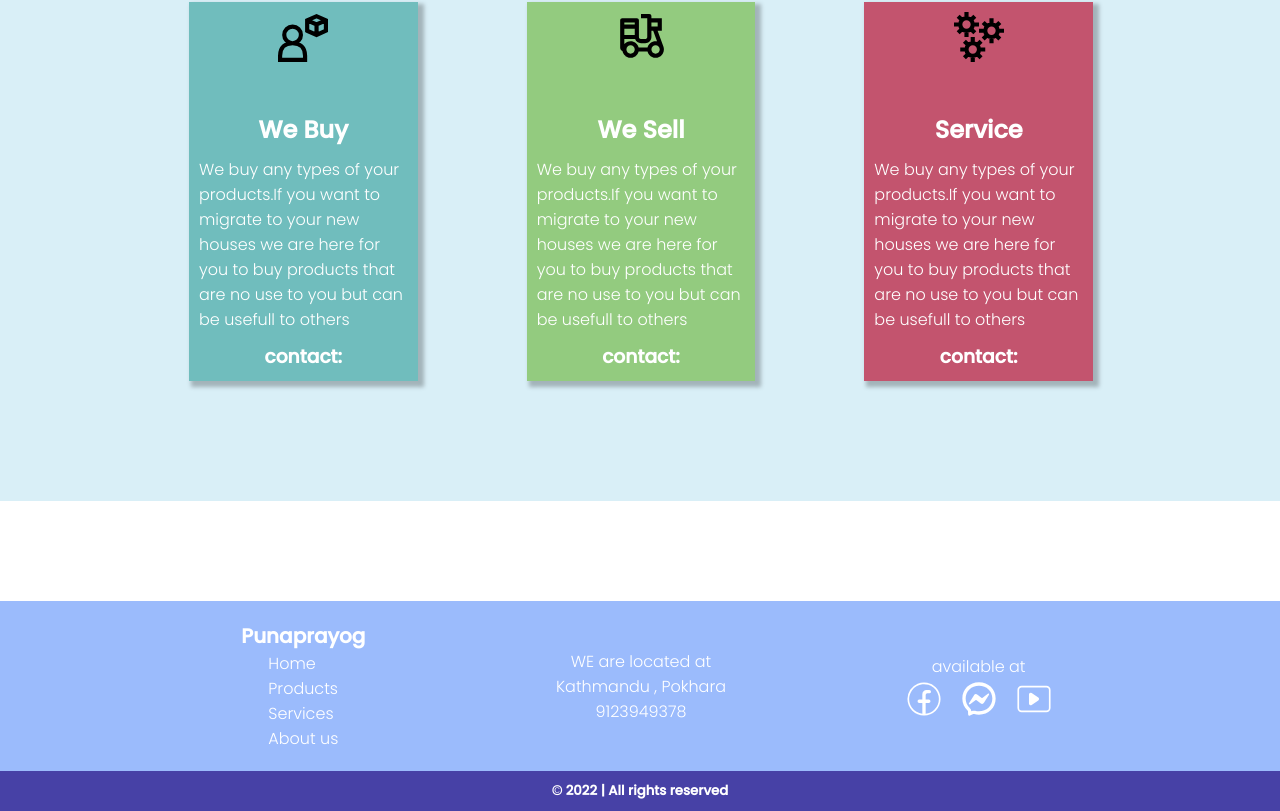
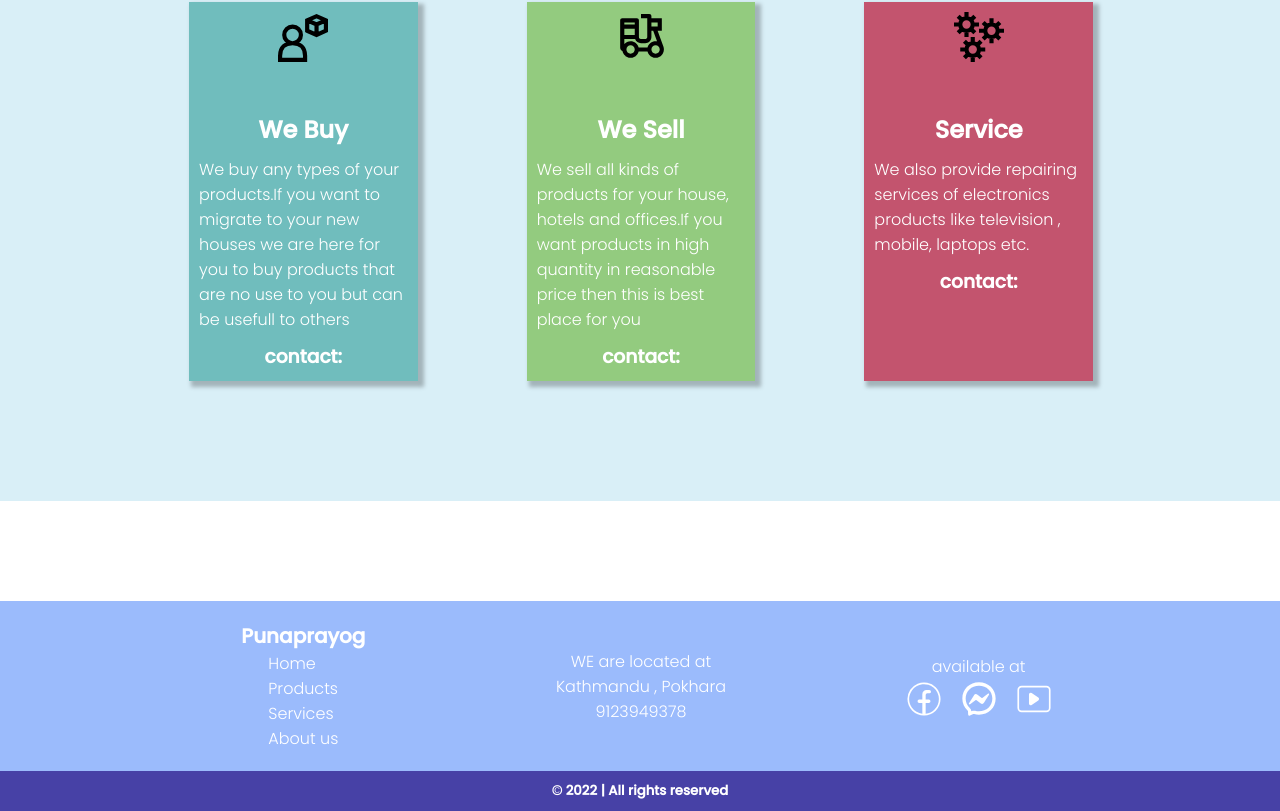
Before and after one commit to AbisekhThapa/Punaprayog-Portfolio, a React (Create React App) app: page / in a window 1280 px wide. Shown: the part 1469-2280 px from the top of the page. Built offline with nearby package versions, Linux system fonts and the light colour scheme.

Commit message:
services update

```diff
--- a/src/components/navbar/navbar.js
+++ b/src/components/navbar/navbar.js
@@ -14,13 +14,13 @@ function Navbar() {
             <div className={showMediaIcons ? " mobile-link" : "links"}>
                 <ul>
                     <li>
-                        <a href='/'>Home</a>
+                        <a href='/#home'>Home</a>
                     </li>
                     <li>
-                        <a href='/'>Products</a>
+                        <a href='/#products'>Products</a>
                     </li>
                     <li>
-                        <a href='/'>Services</a>
+                        <a href='/#ourServices'>Services</a>
                     </li>
                     <li>
                         <a href='/'>AboutUs</a>
--- a/src/components/ourServices/ourServices.js
+++ b/src/components/ourServices/ourServices.js
@@ -23,9 +23,8 @@ function ourServices() {
                     <RiTakeawayLine size={50} color='black' />
                     <div class="content">
                         <h2>We Sell</h2>
-                        <p>We buy any types of your
-                            products.If you want to migrate to your new houses we are here for you
-                            to buy products that are no use to you but can be usefull to others</p>
+                        <p>We sell all kinds of products for your house, hotels and offices.If you
+                            want products in high quantity in reasonable price then this is best place for you</p>
                         <h3> contact:</h3>
                     </div>
                 </div>
@@ -33,9 +32,7 @@ function ourServices() {
                     <GrServices size={50} />
                     <div class="content">
                         <h2>Service</h2>
-                        <p>We buy any types of your
-                            products.If you want to migrate to your new houses we are here for you
-                            to buy products that are no use to you but can be usefull to others</p>
+                        <p>We also provide repairing services of electronics products like television , mobile, laptops etc.</p>
                         <h3> contact:</h3>
                     </div>
                 </div>
--- a/src/components/ourServices/ourServices.scss
+++ b/src/components/ourServices/ourServices.scss
@@ -22,7 +22,6 @@
     gap: 109px;
     .box {
       width: 100%;
-      height: fit-content;
       box-shadow: 4px 4px 4px 2px rgba(0, 0, 0, 0.25);
       @include flexcol;
       justify-content: flex-start;
```
